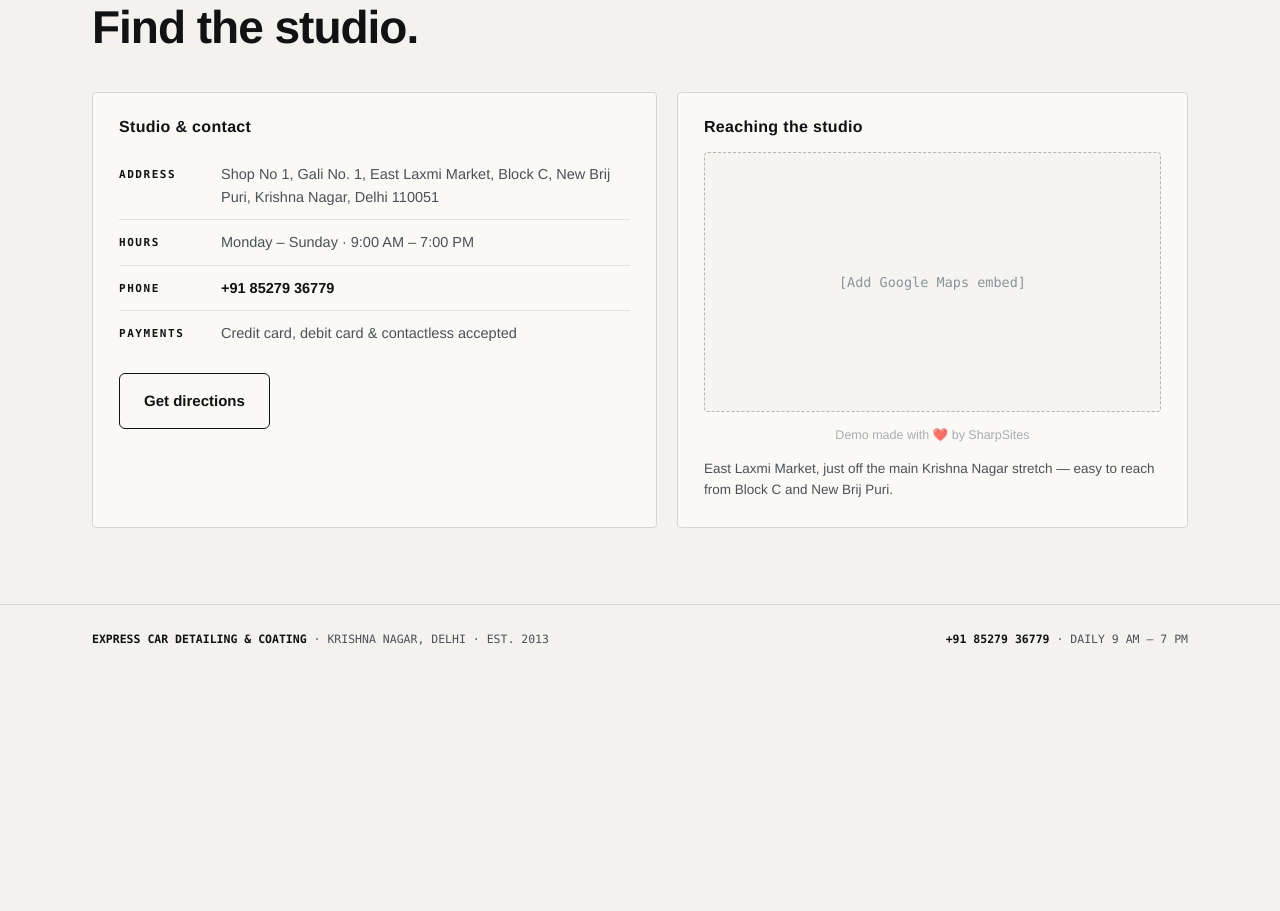
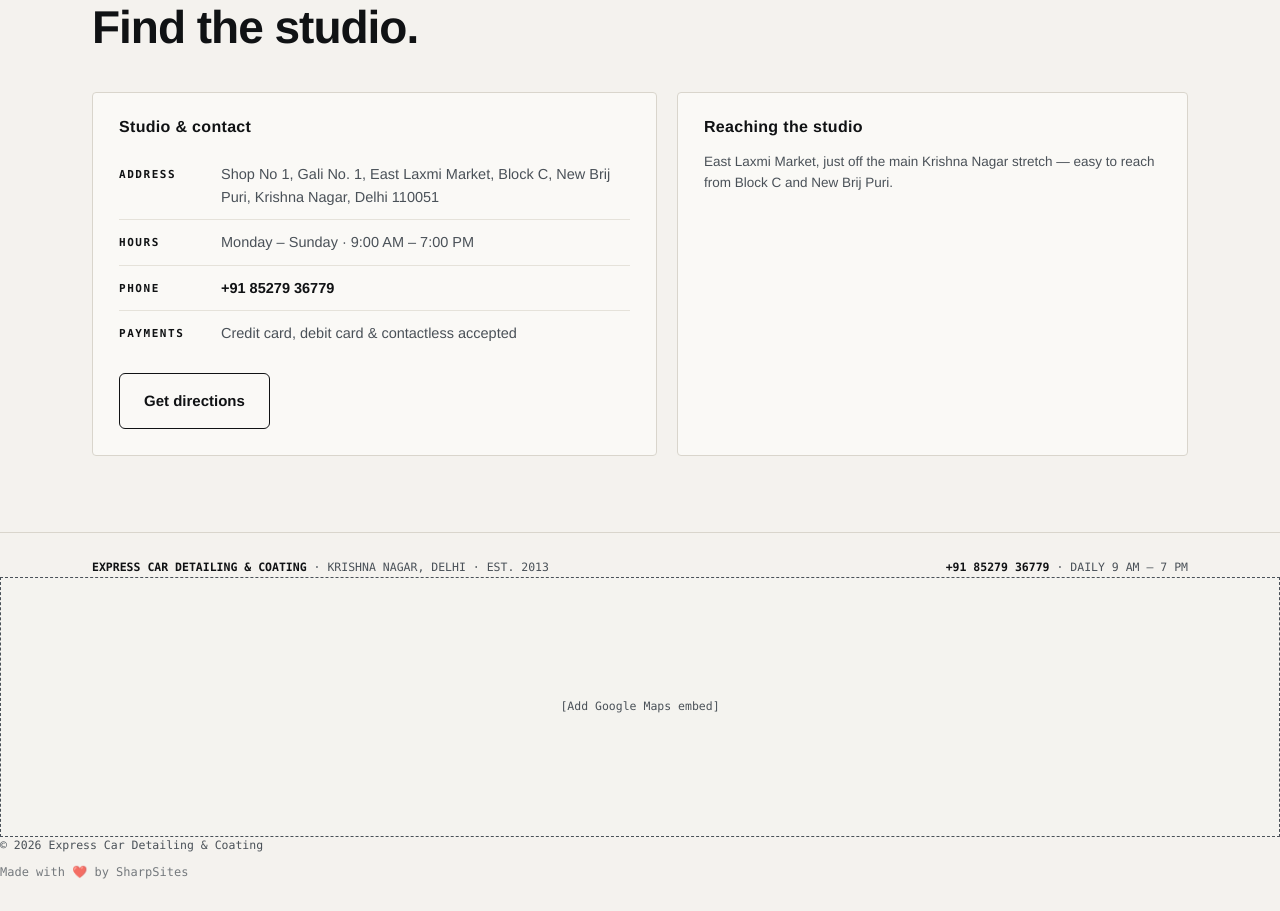
Before and after one commit to SharpSites-demo/express-car-detailing-demo, a plain HTML site: page index.html in a window 1280 px wide. Shown: the part 3706-4617 px from the top of the page. Before the commit the page ends 4385 px from the top, so only its background shows below. Drawn offline with Linux system fonts and the light colour scheme.

Commit message:
Deploy index.html

```diff
--- a/index.html
+++ b/index.html
@@ -359,8 +359,8 @@ footer a{color:var(--ink);font-weight:700}
       </div>
       <div class="vpanel rv">
         <h3>Reaching the studio</h3>
-        <div class="map-slot" style="min-height:260px;display:flex;align-items:center;justify-content:center;text-align:center;border:1px dashed #b9b4a8;border-radius:4px;font-size:13.5px;;color:#8a939b">[Add Google Maps embed]</div>
-        <p style="margin:14px 0 0;font-size:12.5px;line-height:1.5;opacity:.75;text-align:center;color:#8a939b">Demo made with ❤️ by SharpSites</p>
+
+
         <p style="font-size:13.5px;color:var(--mut);margin-top:14px">East Laxmi Market, just off the main Krishna Nagar stretch — easy to reach from Block C and New Brij Puri.</p>
       </div>
     </div>
@@ -373,6 +373,10 @@ footer a{color:var(--ink);font-weight:700}
     <span><a href="#top">EXPRESS CAR DETAILING &amp; COATING</a> · KRISHNA NAGAR, DELHI · EST. 2013</span>
     <span><a class="phone" href="tel:+918527936779">+91 85279 36779</a> · DAILY 9 AM – 7 PM</span>
   </div>
+
+<div class="nina-footer-map" style="width:100%;min-height:260px;display:flex;align-items:center;justify-content:center;border:1px dashed currentColor;background:rgba(255,255,255,.04);">[Add Google Maps embed]</div>
+<p class="nina-footer-copyright">© 2026 Express Car Detailing &amp; Coating</p>
+<p class="nina-footer-credit" style="font-size:12px;line-height:1.4;opacity:.75;margin:10px 0 0;">Made with ❤️ by SharpSites</p>
 </footer>
 
 <!-- Official WhatsApp — circular icon only -->
```
